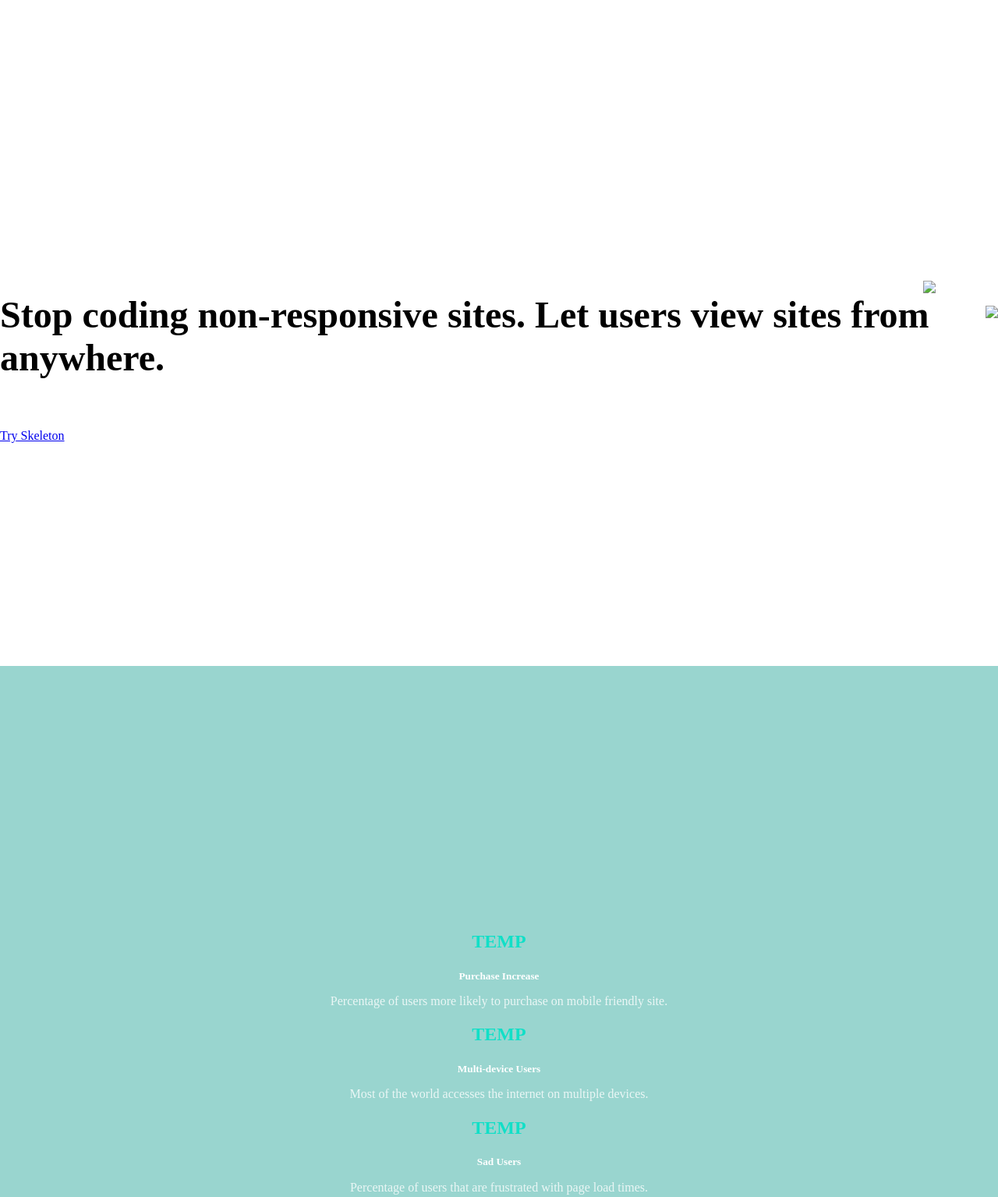
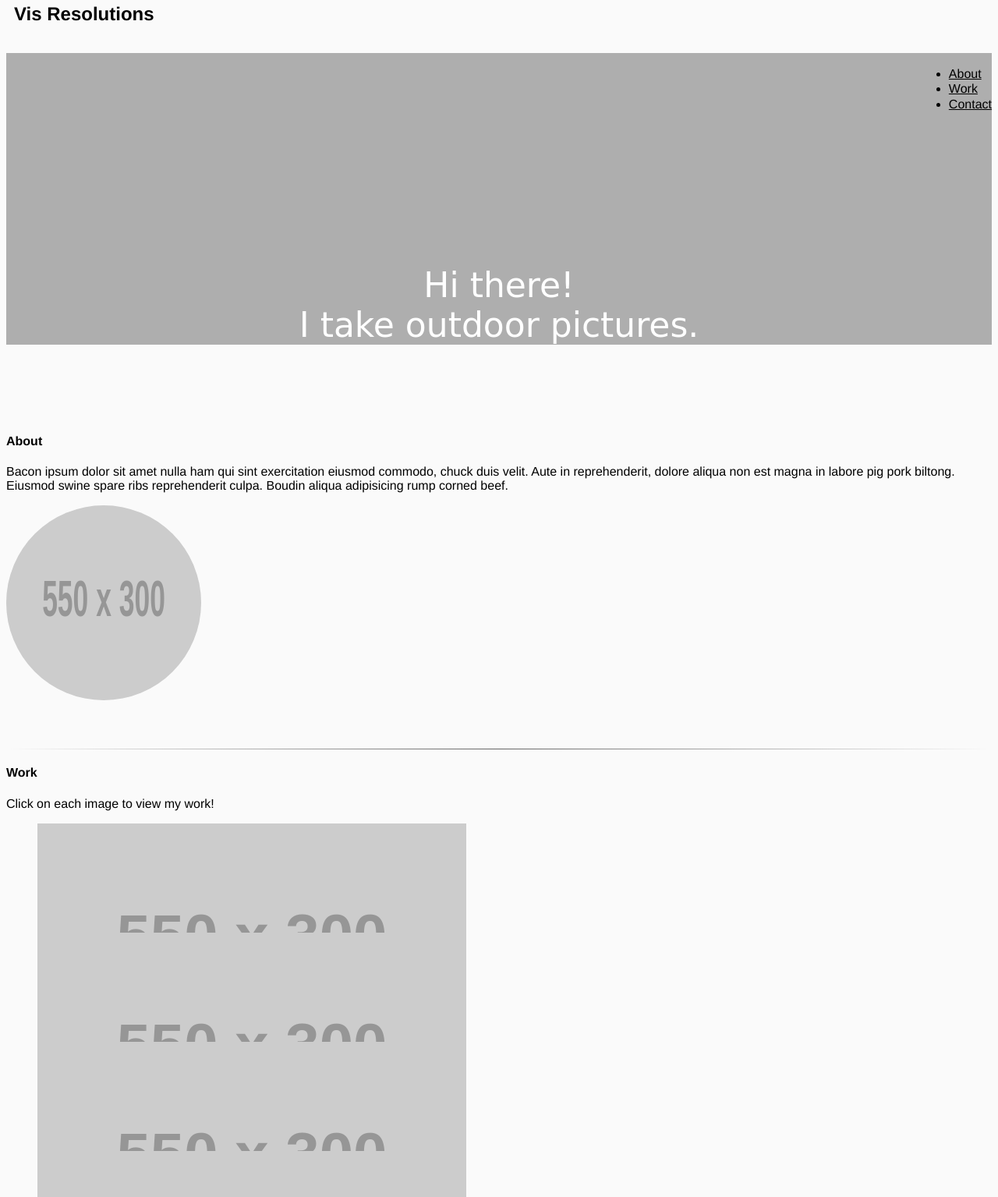
Before and after one commit to LRVC/Vis-Resolutions, a website: page www/index.html in a window 1280 px wide. Shown: the part 40-1575 px from the top of the page at 78% size. Drawn offline with nearby package versions, Linux system fonts and the light colour scheme; placeholder pictures from the web are drawn by us.

Commit message:
Remove Skeleton CSS add Foundation layout

```diff
--- a/www/index.css
+++ b/www/index.css
@@ -1,155 +1,114 @@
-.body {
-  background: black;
+body {
+	font-family:'Raleway',Helvetica,Arial,sans-serif;
+	font-weight:400;
+	background-color:rgba(0,0,0,0.02);
 }
 
-/* Shared
-–––––––––––––––––––––––––––––––––––––––––––––––––– */
 .button {
-  border-radius: 100px;
+	font-family:'Raleway',Helvetica,Arial,sans-serif;
 }
-
-/* Sections
-–––––––––––––––––––––––––––––––––––––––––––––––––– */
-.section {
-  padding: 8rem 0 7rem;
-  text-align: center;
+.button-group li {
+	padding-top:3%;
 }
-.section-heading,
-.section-description {
-  margin-bottom: 1.2rem;
+.button-group a {
+	color:rgba(0,0,0,1);
+	background-color:transparent;
 }
-
-/* Hero
-–––––––––––––––––––––––––––––––––––––––––––––––––– */
-.phones {
-  position: relative;
+.button-group a:hover {
+	color:rgba(0,0,0,0.4);
+	background-color:transparent;
 }
-.phone {
-  position: relative;
-  max-width: 80%;
-  margin: 3rem auto -12rem;
+.button-group {
+	float:none;
 	}
-.phone + .phone {
-  display: none;
+@media only screen and (min-width: 40.063em) {
+	.button-group {
+		float:right;
 	}
-
-/* Values
-–––––––––––––––––––––––––––––––––––––––––––––––––– */
-.values {
-  background: #99d5cf;
-  background-size: cover;
-  color: #fff;
-  padding-bottom: 5rem;
 }
-.value-multiplier {
-  margin-bottom: .5rem;
-  color: #11DFC7;
+.namelogo {
+	padding:20px 10px 0px 10px;
 }
-.value-heading {
-  margin-bottom: .3rem;
+@media only screen and (min-width: 40.063em) {
+	.namelogo {
+		padding-bottom:20px;
 	}
-.value-description {
-  opacity: .8;
-  font-weight: 300;
 }
-
-/* Help
-–––––––––––––––––––––––––––––––––––––––––––––––––– */
-.get-help {
-  border-bottom: 1px solid #ddd;
+.namelogo h1 {
+	font-size:1.5em;
+	font-weight:600;
+	text-align:center;
 }
-
-/* Categories
-–––––––––––––––––––––––––––––––––––––––––––––––––– */
-.categories {
-  background-image: url('../images/values-bg.jpg');
-  background-size: cover;
-  color: #fff;
+@media only screen and (min-width: 40.063em) {
+	.namelogo h1 {
+		font-size:16px;
+		text-align:left;
 	}
-.categories .section-description {
-  margin-bottom: 4rem;
 }
-
-/* Bigger than 550 */
-@media (min-width: 550px) {
-  .section {
-    padding: 12rem 0 11rem;
+@media only screen and (min-width: 64.063em) {
+	.namelogo h1 {
+		font-size:24px;text-align:left;
+	}
 }
 .hero {
-    padding-bottom: 12rem;
-    text-align: left;
-    height: 165px;
+	background:url(http://placehold.it/900x800);
+	background-size:cover;
+	box-shadow:inset 0px 0px 0 2000px rgba(0,0,0,0.15);
+	height:80%;
 }
-  .phone {
-    position: absolute;
-    top: -7rem;
-    right: 3rem;
-    max-height: 362px;
-    z-index: 3;
+.intro-text {
+	padding-top:40%;
+	color:rgba(255,255,255,1);
+	text-align:center;
 	}
-  .phone + .phone {
-    top: -6rem;
-    display: block;
-    max-width: 73.8%;
-    right: 0;
-    z-index: 2;
-    max-height: 338px;
-  }
-  .hero-heading {
-    font-size: 2.4rem;
+@media only screen and (min-width: 40.063em) {
+	.intro-text{
+		padding-top:25%;
 	}
 }
-
-/* Bigger than 750 */
-@media (min-width: 750px) {
-  .hero {
-    height: 190px;
-  }
-  .hero-heading {
-    font-size: 2.6rem;
-  }
-  .section {
-    padding: 14rem 0 15rem;
-  }
-  .hero {
-    padding: 16rem 0 14rem;
-  }
-  .section-description {
-    max-width: 60%;
-    margin-left: auto;
-    margin-right: auto;
-  }
-  .phone {
-    top: -14rem;
-    right: 5rem;
-    max-height: 510px;
-  }
-  .phone + .phone {
-    top: -12rem;
-    max-height: 472px;
-  }
-  .categories {
-    padding: 15rem 0 8rem;
+@media only screen and (min-width: 64.063em) {
+	.intro-text {
+		padding-top:18%;
 	}
 }
-
-/* Bigger than 1000 */
-@media (min-width: 1000px) {
-  .section {
-    padding: 20rem 0 19rem;
+.intro-text p {
+	font-family:'Shadows Into Light',cursive;font-size:44px;
 }
-  .hero {
-    padding: 22rem 0;
+.about,.work,.contact {
+	padding:50px 0 0 0;
 }
-  .hero-heading {
-    font-size: 3.0rem;
+.about img {
+	width:250px;
+	height:250px;
+	border-radius:150px;
+	-webkit-border-radius:150px;
+	-moz-border-radius:150px;
 }
-  .phone {
-    top: -16rem;
-    max-height: 615px;
+.work img:hover {
+	opacity:0.5;
+	-webkit-transition:0.3s ease;
+	-moz-transition:0.3s ease;
+	-ms-transition:0.3s ease;
+	-o-transition:0.3s ease;
+	transition:0.3s ease;
 }
-  .phone + .phone {
-    top: -14rem;
-    max-height: 570px;
+.work li {
+	height:140px;
+	overflow:hidden;
 }
+hr {
+	border:0;
+	height:1px;
+	background-image:-webkit-linear-gradient(left,rgba(0,0,0,0),rgba(0,0,0,0.75),rgba(0,0,0,0));
+	background-image:-moz-linear-gradient(left,rgba(0,0,0,0),rgba(0,0,0,0.75),rgba(0,0,0,0));
+	background-image:-ms-linear-gradient(left,rgba(0,0,0,0),rgba(0,0,0,0.75),rgba(0,0,0,0));
+	background-image:-o-linear-gradient(left,rgba(0,0,0,0),rgba(0,0,0,0.75),rgba(0,0,0,0));
+	opacity:0.8;
 }
+footer {
+	padding:80px 0 10px 0;
+}
+footer a:hover {
+	color:rgba(0,0,0,0.4);
+	background-color:transparent;
+}
--- a/www/index.html
+++ b/www/index.html
@@ -5,80 +5,100 @@
   <meta charset="utf-8">
   <title>Vis Resolutions</title>
   <meta name="viewport" content="width=device-width, initial-scale=1">
-
-  <link href='//fonts.googleapis.com/css?family=Raleway:400,300,600' rel='stylesheet' type='text/css'>
-  <link rel="stylesheet" href="../../dist/css/normalize.css">
-  <link rel="stylesheet" href="../../dist/css/skeleton.css">
   <link rel="stylesheet" href="./index.css">
 
 
 </head>
 <body>
 
-  <div class="section hero">
-    <div class="container">
-      <div class="row">
-        <div class="one-half column">
-          <h4 class="hero-heading">Stop coding non-responsive sites. Let users view sites from anywhere.</h4>
-          <a class="button button-primary" href="http://getskeleton.com">Try Skeleton</a>
-        </div>
-        <div class="one-half column phones">
-          <img class="phone" src="images/iphone.png">
-          <img class="phone" src="images/iphone.png">
-        </div>
+  <div class="row">
+    <div class="small-12 medium-4 large-6 columns namelogo">
+      <h1>Vis Resolutions</h1>
+    </div>
+    <div class="small-12 medium-8 large-6 columns">
+      <div class="nav-bar">
+        <ul class="button-group">
+        <li><a href="#" class="button">About</a></li>
+        <li><a href="#" class="button">Work</a></li>
+        <li><a href="#" class="button">Contact</a></li>
+        </ul>
       </div>
     </div>
   </div>
 
-  <div class="section values">
-    <div class="container">
-      <div class="row">
-        <div class="one-third column value">
-          <h2 class="value-multiplier">TEMP</h2>
-          <h5 class="value-heading">Purchase Increase</h5>
-          <p class="value-description">Percentage of users more likely to purchase on mobile friendly site.</p>
-        </div>
-        <div class="one-third column value">
-          <h2 class="value-multiplier">TEMP</h2>
-          <h5 class="value-heading">Multi-device Users</h5>
-          <p class="value-description">Most of the world accesses the internet on multiple devices.</p>
-        </div>
-        <div class="one-third column value">
-          <h2 class="value-multiplier">TEMP</h2>
-          <h5 class="value-heading">Sad Users</h5>
-          <p class="value-description">Percentage of users that are frustrated with page load times.</p>
-        </div>
+  <div class="hero">
+    <div class="row">
+      <div class="large-12 columns intro-text">
+        <p>Hi there!<br>I take outdoor pictures.</p>
       </div>
     </div>
   </div>
 
-  <div class="section get-help">
-    <div class="container">
-      <h3 class="section-heading">Need help getting started?</h3>
-      <p class="section-description">Skeleton is an amazingly easy place to start with responsive development. If you want to learn more, just visit the documentation!</p>
-      <a class="button button-primary" href="http://getskeleton.com">View Skeleton Docs</a>
+  <div class="row about">
+    <div class="medium-6 large-8 columns">
+      <h4>About</h4>
+      <p>Bacon ipsum dolor sit amet nulla ham qui sint exercitation eiusmod commodo, chuck duis velit. Aute in reprehenderit, dolore aliqua non est magna in labore pig pork biltong. Eiusmod swine spare ribs reprehenderit culpa. Boudin aliqua adipisicing rump corned beef.</p>
+    </div>
+    <div class="medium-6 large-4 columns">
+      <img src="http://placehold.it/550x300">
     </div>
   </div>
 
-  <div class="section categories">
-    <div class="container">
-      <h3 class="section-heading">Responsive Images</h3>
-      <p class="section-description">Skeleton images sit easily in grid with .u-max-full-width class. I suggest exploring solution to serving different images based on device size.</p>
-      <div class="row">
-        <div class="one-half column category">
-          <img class="u-max-full-width" src="images/placeholder.png">
-        </div>
-        <div class="one-half column category">
-          <img class="u-max-full-width" src="images/placeholder.png">
-        </div>
+  <div class="row work">
+    <hr>
+    <div class="large-12 columns">
+      <h4>Work</h4>
+      <p>Click on each image to view my work!</p>
+
+      <ul class="clearing-thumbs small-block-grid-1 medium-block-grid-2 large-block-grid-4" data-clearing>
+        <li>
+          <a href="http://placehold.it/550x300">
+          <img data-caption="caption here" src="http://placehold.it/550x300"></a>
+        </li>
+        <li>
+          <a href="http://placehold.it/550x300"><img data-caption="caption 2 here..." src="http://placehold.it/550x300"></a>
+        </li>
+        <li>
+          <a href="http://placehold.it/550x300"><img data-caption="caption 3 here..." src="http://placehold.it/550x300"></a>
+        </li>
+        <li>
+          <a href="http://placehold.it/550x300"><img data-caption="caption 4 here..." src="http://placehold.it/550x300"></a>
+        </li>
+      </ul>
+    </div>
+  </div>
+
+  <div class="row contact">
+    <hr>
+    <div class="large-12 columns">
+      <h4>Contact Me</h4>
+      <div class="large-4 columns">
+      </div>
+      <div class="large-4 columns">
+        <strong>Twitter</strong>: @twitterhandle
+      </div>
+      <div class="large-4 columns">
+        <strong>Phone</strong>: 555-555-1234
       </div>
     </div>
   </div>
 
+  <footer class="row">
+    <div class="large-12 columns">
+      <div class="row">
+        <div class="large-6 columns">
+          <p>© Copyright no one at all. Go to town.</p>
+        </div>
+        <div class="large-6 columns">
+          <ul class="inline-list right">
+            <li><a href="#">FAQ</a></li>
+            <li><a href="#">Privacy</a></li>
+            <li><a href="#">Suscribe</a></li>
+          </ul>
+        </div>
+      </div>
+    </div>
+  </footer>
 
 
-
-<!-- End Document
-  –––––––––––––––––––––––––––––––––––––––––––––––––– -->
-</body>
-</html>
+        <script src="js/foundation/foundation.clearing.js"></script>
```
Lines whose indentation alone changed are shown as unchanged.
